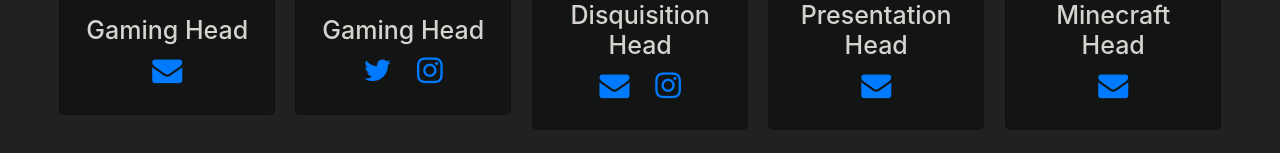
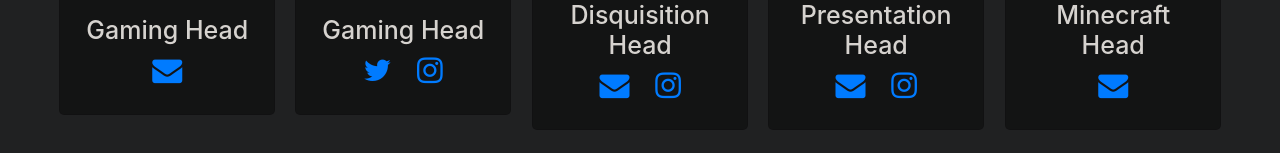
Before and after one commit to AakSin/it-club, a Vue app: page /aboutus in a window 1280 px wide. Shown: the part 2464-2617 px from the top of the page. Built offline with nearby package versions, Linux system fonts and the light colour scheme.

Commit message:
updated social media links

```diff
--- a/src/components/AboutUs/AboutUs.vue
+++ b/src/components/AboutUs/AboutUs.vue
@@ -180,9 +180,9 @@
             <h1 class="card-title">Milika Nayak</h1>
             <h2>Disquisition Head</h2>
             <!-- <p>I created the brochure and I will be heading Disquisition</p> -->
-            <a href="mailto:ishan.arw@gmail.com" class="fa fa-envelope"></a>
+            <a href="mailto:milikanayak13@gmail.com" class="fa fa-envelope"></a>
             <a
-              href="https://www.instagram.com/ishan.pma"
+              href="https://instagram.com/milikanayak"
               class="fa fa-instagram"
               target="_blank"
             ></a>
@@ -205,8 +205,13 @@
             <h2>Presentation Head</h2>
             <!-- <p>I created the teaser and I will be heading coding.</p> -->
             <a
-              href="mailto:sr.official3210@gmail.com"
+              href="mailto:tanvi.sardana1@gmail.com"
               class="fa fa-envelope"
+            ></a>
+            <a
+              href="https://instagram.com/tanvisardana_"
+              class="fa fa-instagram"
+              target="_blank"
             ></a>
           </div>
         </div>
```
